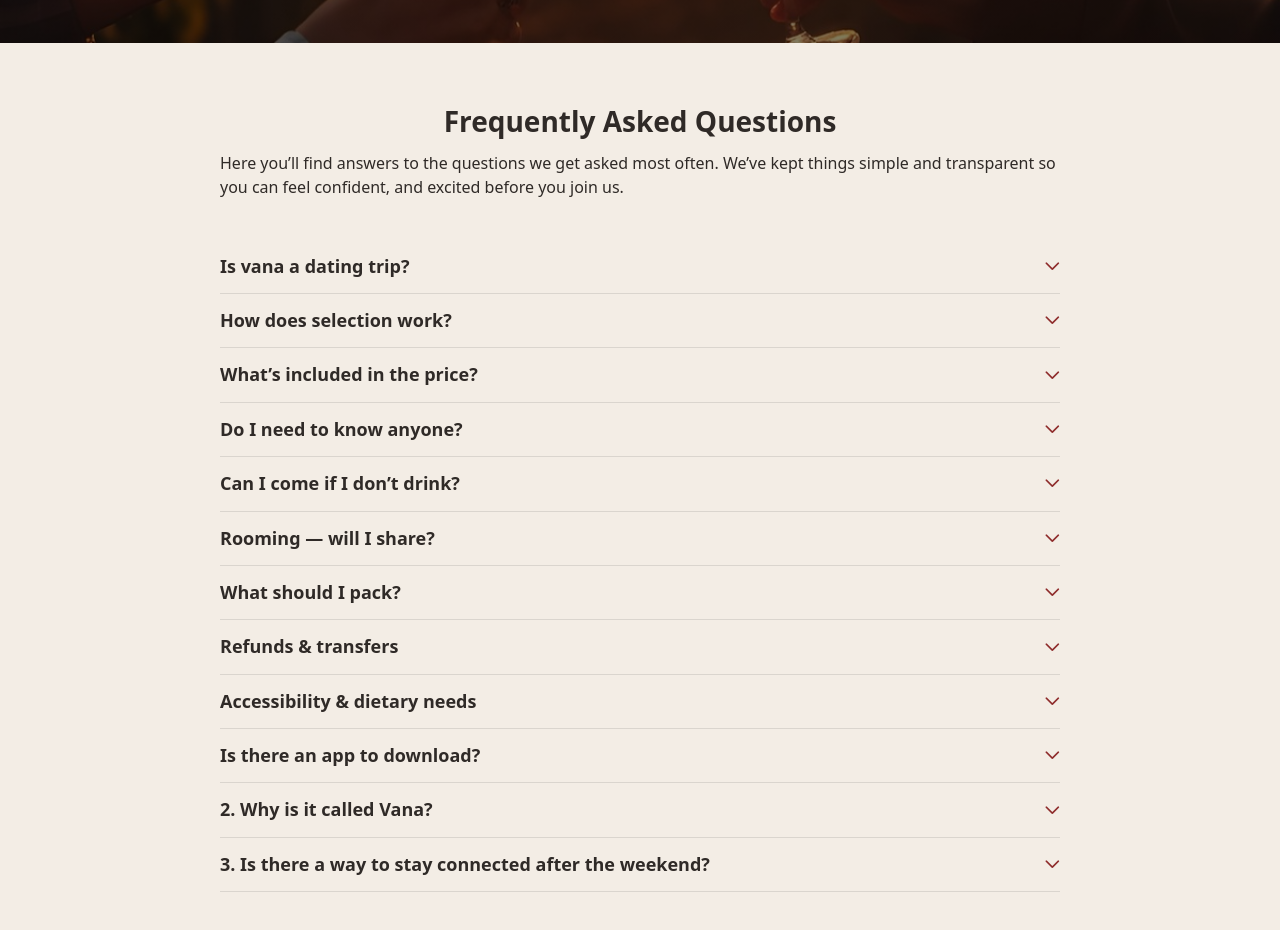
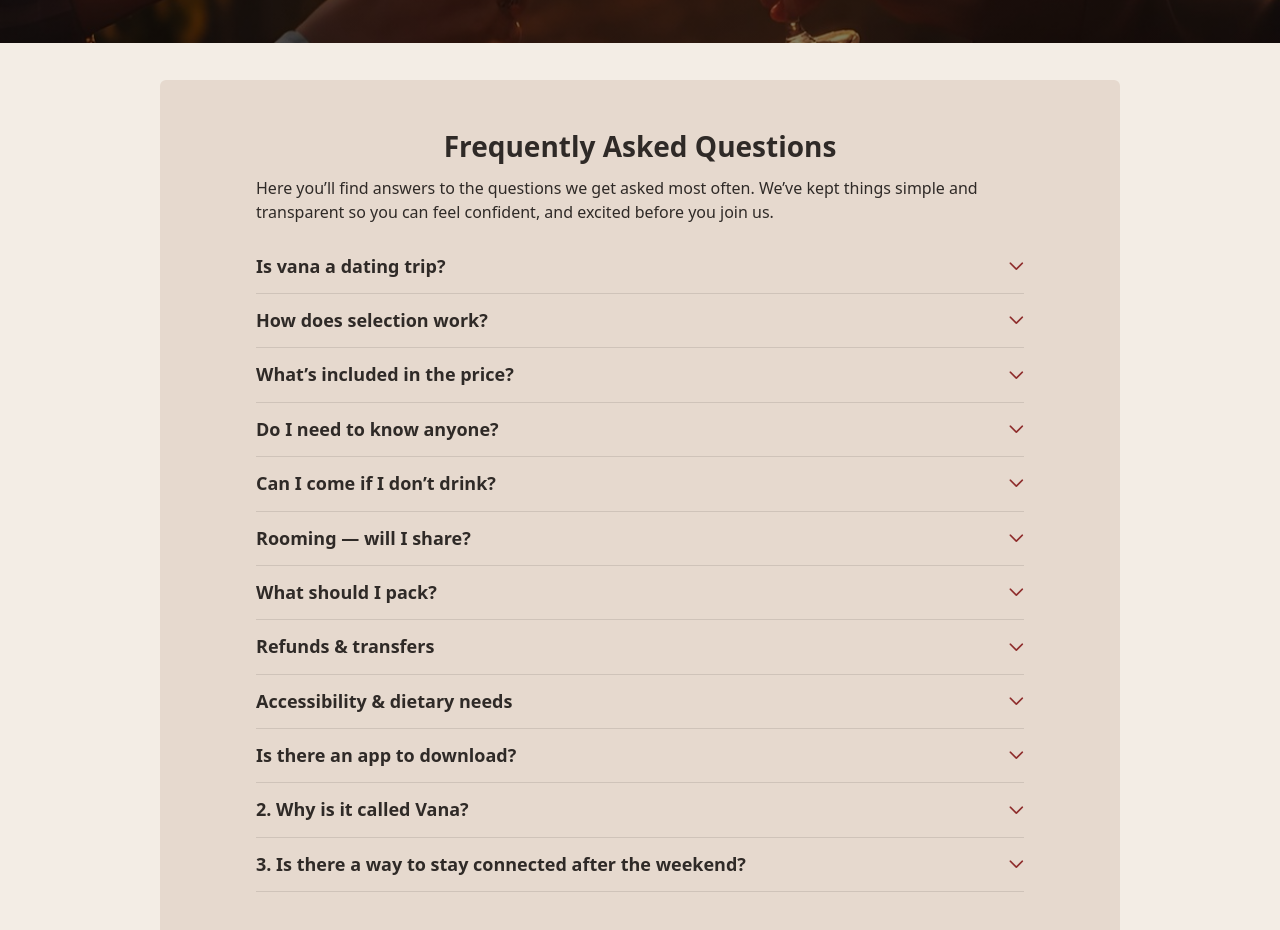
Before and after one commit to sulphitic7864/vana-v1, a plain HTML site: page faq.html in a window 1280 px wide. Shown: the part 757-1687 px from the top of the page. Drawn offline with Linux system fonts and the light colour scheme.

```diff
--- a/assets/css/main.css
+++ b/assets/css/main.css
@@ -1228,6 +1228,7 @@ section,
 
 .faq .faq-container {
   margin-top: 25px;
+  background-color: var(--cream-warm);
 }
 
 /* Individual FAQ item */
--- a/faq.html
+++ b/faq.html
@@ -97,9 +97,9 @@
       <!-- Faq Section -->
       <section id="faq" class="faq section light-background">
         <div class="container-fluid">
-          <div class="row gy-5">
+          <div class="row gy-5 ">
             <div
-              class="col-lg-9 mx-auto d-flex flex-column justify-content-center order-2 order-lg-1"
+              class="col-lg-9 faq-container p-5 rounded mx-auto d-flex flex-column justify-content-center order-2 order-lg-1"
             >
               <div
                 class="content px-xl-5"
@@ -117,7 +117,7 @@
               </div>
 
               <div
-                class="faq-container px-xl-5"
+                class=" px-xl-5"
                 data-aos="fade-up"
                 data-aos-delay="200"
               >
```
